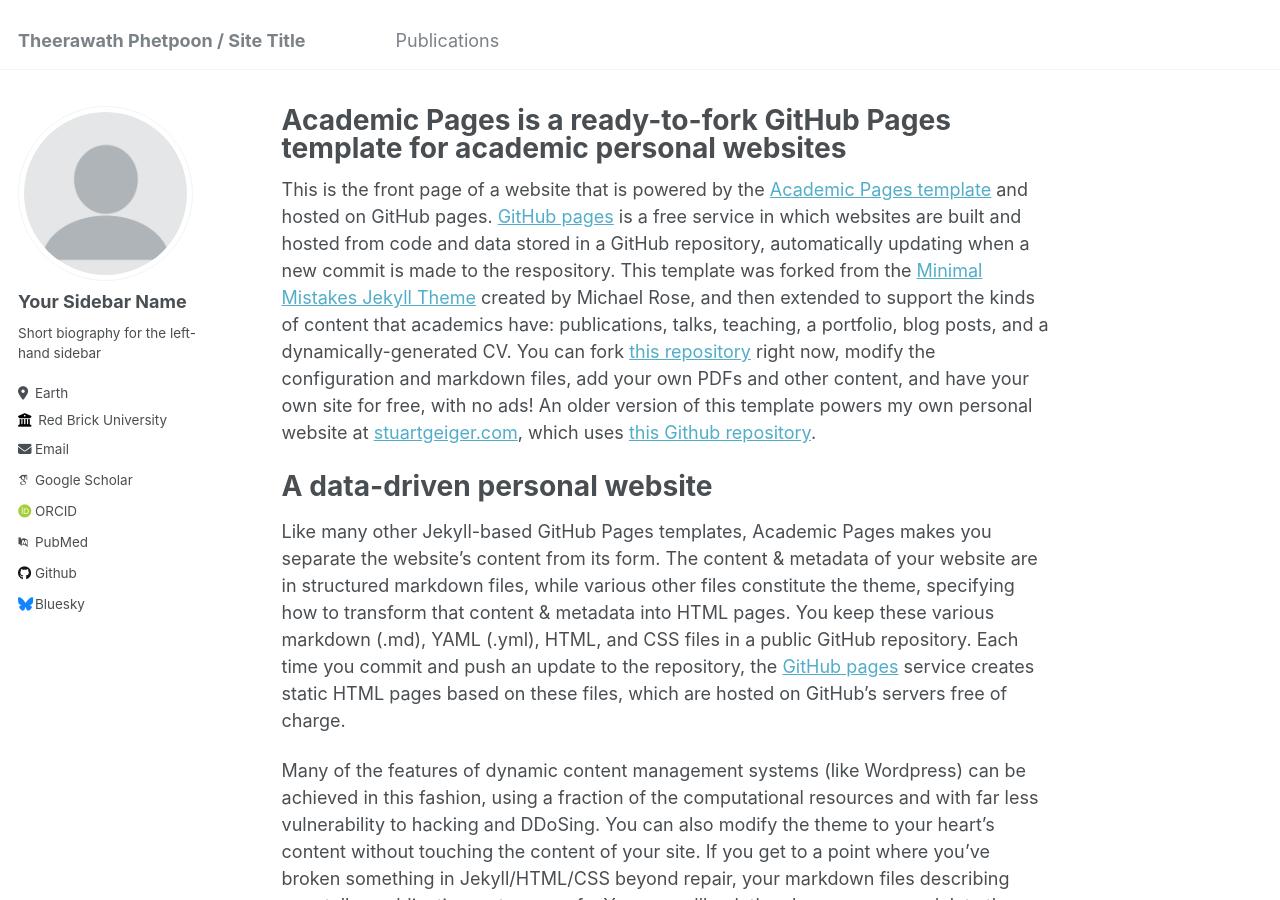
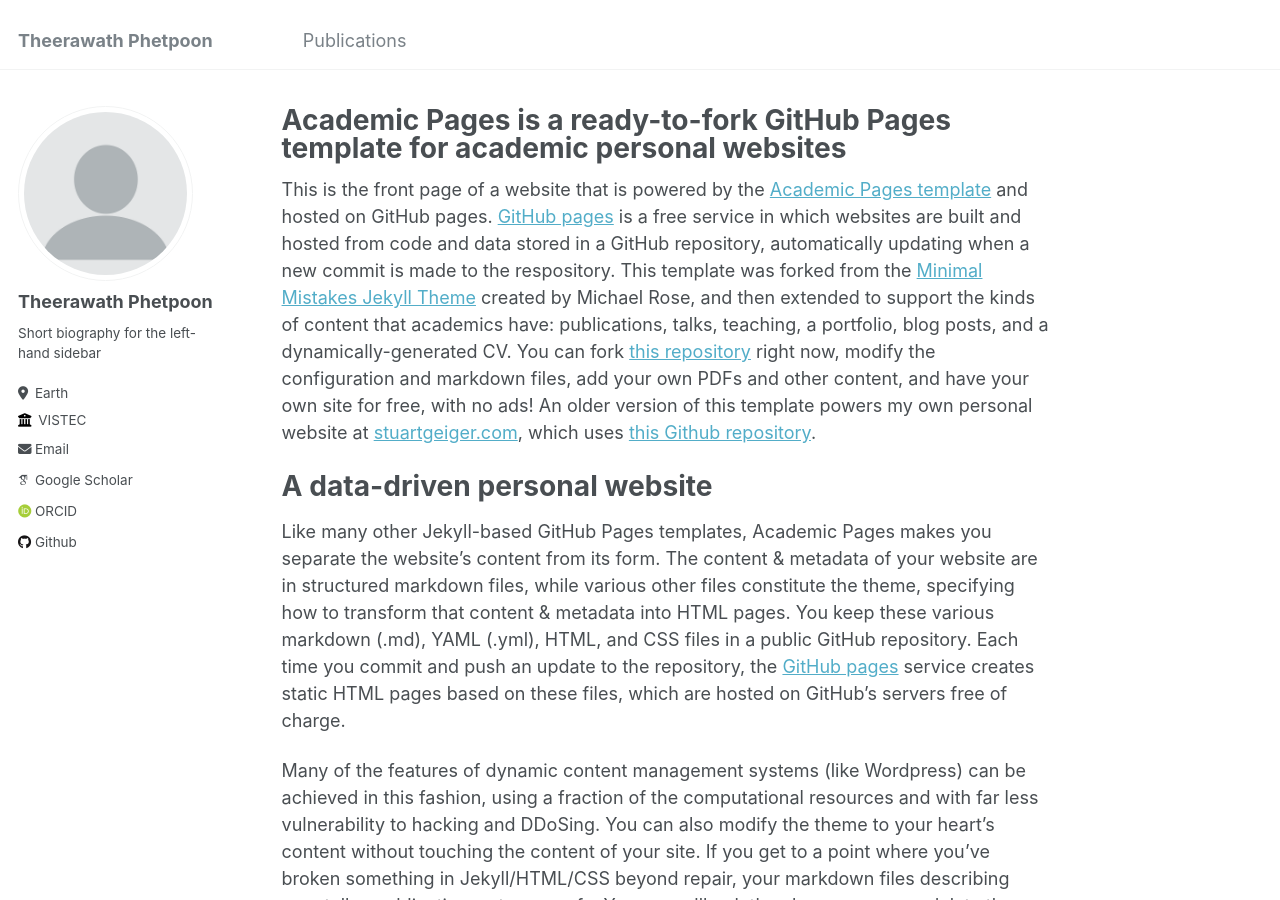
Before and after one commit to Jaramyy/Jaramyy.github.io, a Jekyll site: the page built from _pages/about.md, in a window 1280 px wide and 900 px high. Built offline with Jekyll 4.4.1, drawn with Linux system fonts in a browser that asks for light colours; some web fonts are replaced.

Commit message:
Update _config.yml

```diff
--- a/_config.yml
+++ b/_config.yml
@@ -8,7 +8,8 @@
 
 # Basic Site Settings
 locale                   : "en-US"
-title                    : "Theerawath Phetpoon / Site Title"
+# title                    : "Theerawath Phetpoon / Site Title"
+title                    : "Theerawath Phetpoon"
 title_separator          : "-"
 name                     : &name "Theerawath Phetpoon"
 description              : &description "personal description"
@@ -22,33 +23,32 @@ repository               : "jaramyy/academicpages.github.io"
 author:
   # Biographic information
   avatar           : "profile.png"
-  name             : "Your Sidebar Name"
+  name             : "Theerawath Phetpoon"
   pronouns         : # example: "she/her"
   bio              : "Short biography for the left-hand sidebar"
   location         : "Earth"
-  employer         : "Red Brick University"
+  employer         : "VISTEC"
   uri              : # URL
-  email            : "none@example.org"
+  email            : "theerawath.p_s22@vistec.ac.th"
 
   # Academic websites
   arxiv            : # URL - Update with the correct link to your profile
-  googlescholar    : "https://scholar.google.com/citations?user=PS_CX0AAAAAJ"
+  googlescholar    : "https://scholar.google.com/citations?user=LF_1AVYAAAAJ&hl=en"
   impactstory      : # URL
-  orcid            : "http://orcid.org/yourorcidurl"
-  semantic         : # URL
-  pubmed           : "https://www.ncbi.nlm.nih.gov/pubmed/?term=john+snow"
+  orcid            : "https://orcid.org/0000-0001-9770-9240"
   researchgate     : # URL
 
   # Repositories and software development
   bitbucket        : # Username - Update with your username on the site
   codepen          : # Username
   dribbble         : # Username
-  github           : "academicpages"
+  github           : "jaramyy"
   kaggle           : # Username
   stackoverflow    : # User number or user number and name (i.e., use "1" or "1/jeff-atwood")
 
   # Social media
-  bluesky          : "bsky.app" # Replace this with you Bluesky username
+  # bluesky          : "bsky.app" # Replace this with you Bluesky username
+  bluesky          : # Username
   facebook         : # Username
   flickr           : # Username
   foursquare       : # Username
```
